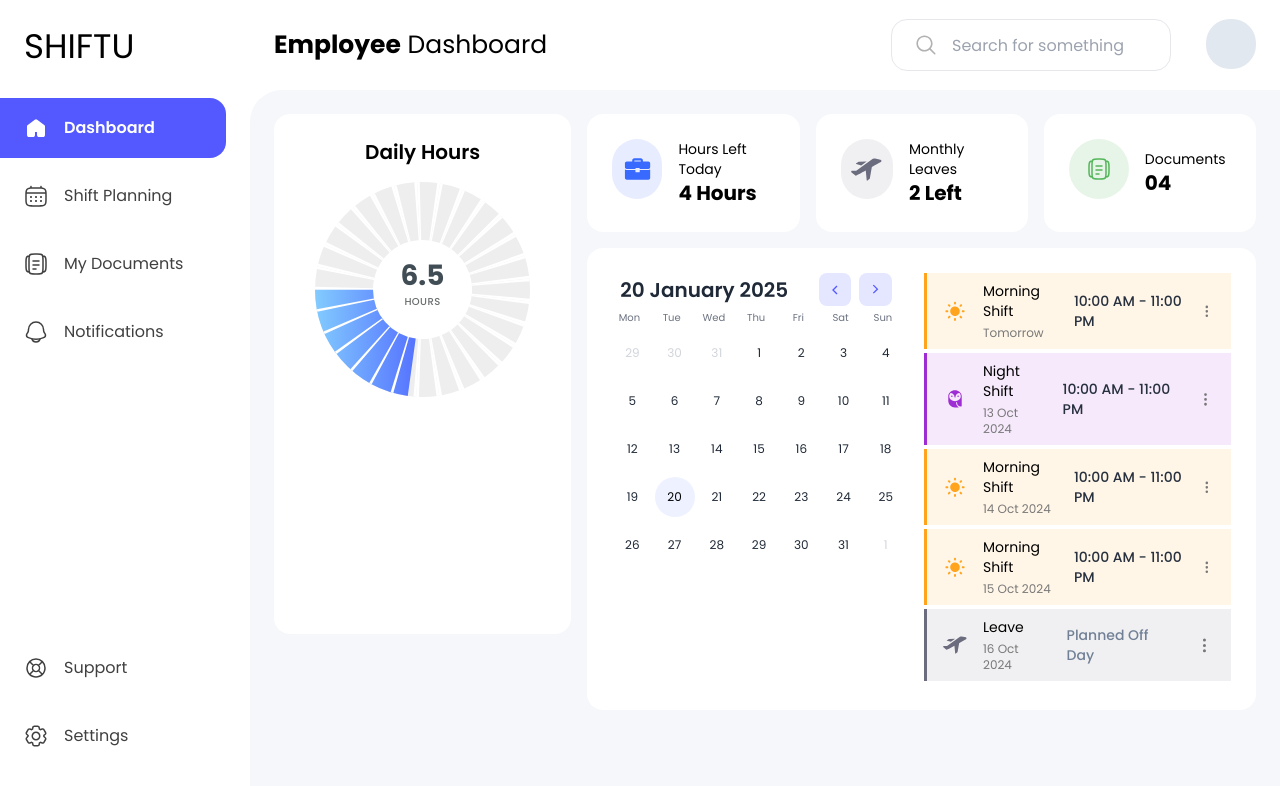
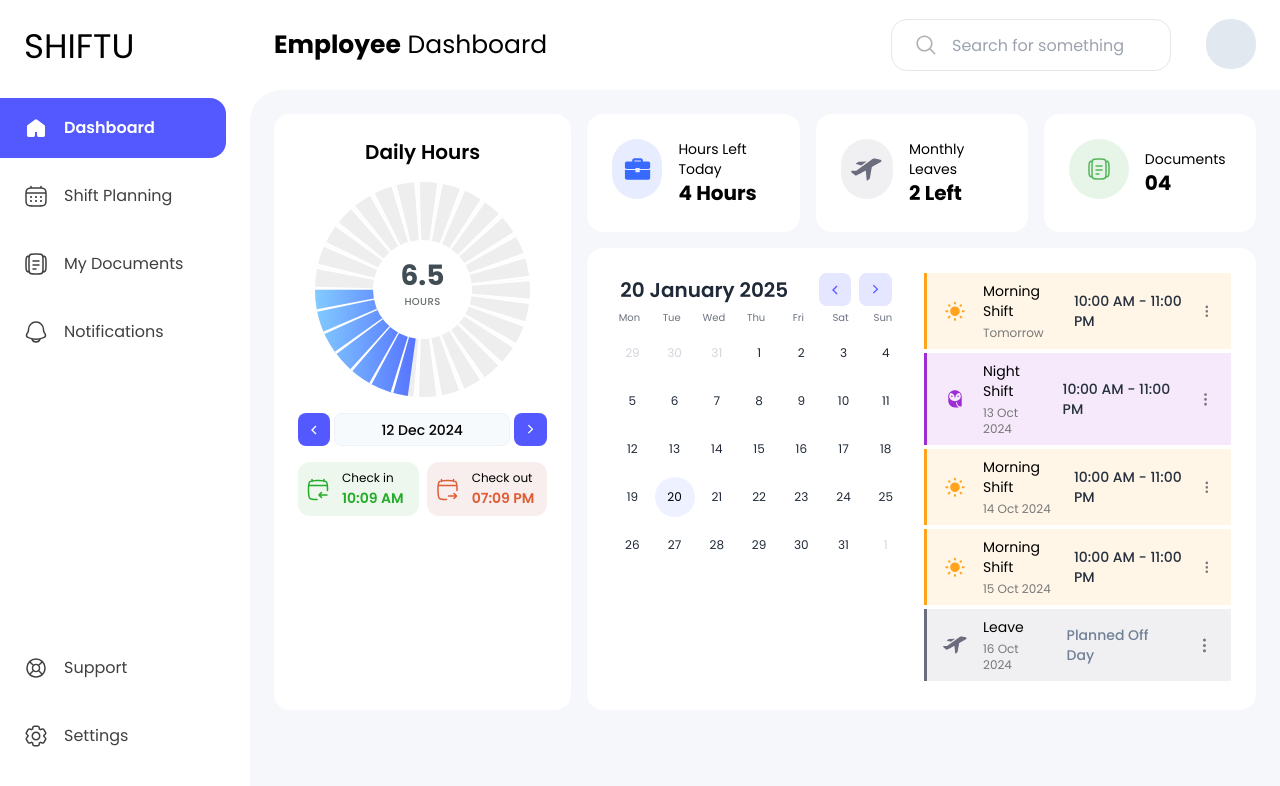
Before and after one commit to Q-Shifts/q-shifts_client, a React (Vite) app: page / in a window 1280 px wide. Shown: the top 786 px of the page. Built offline with nearby package versions, Linux system fonts and the light colour scheme.

Commit message:
time card component implementation

```diff
--- /dev/null
+++ b/src/components/TimeCard.tsx
@@ -0,0 +1,32 @@
+import { ReactNode } from "react";
+
+interface Props {
+  icon: ReactNode;
+  title: string;
+  time: string;
+  variant: keyof typeof variants;
+}
+
+const variants = {
+  success: {
+    parentClass: "bg-green-accent",
+    timeClass: "text-green-normal"
+  },
+  danger: {
+    parentClass: "bg-deepOrange-accent",
+    timeClass: "text-deepOrange-normal"
+  }
+} as const;
+
+export default function TimeCard({ icon, time, title, variant }: Props) {
+  const { parentClass, timeClass } = variants[variant];
+  return (
+    <div className={`flex gap-12 p-8 rounded-12 ${parentClass}`}>
+      <div className={`flex items-center ${timeClass}`}>{icon}</div>
+      <div className="flex flex-col gap-[2px]">
+        <h4 className="text-12">{title}</h4>
+        <h2 className={`text-14 font-semibold ${timeClass}`}>{time}</h2>
+      </div>
+    </div>
+  );
+}
--- a/src/pages/Dashboard.tsx
+++ b/src/pages/Dashboard.tsx
@@ -4,9 +4,14 @@ import DocumentsIcon from "~/assets/icons/documents-linear.svg?react";
 import SunIcon from "~/assets/icons/tabler_sun-filled.svg?react";
 import OwlIcon from "~/assets/icons/light_owl-rounded.svg?react";
 import PlaneIcon from "~/assets/icons/clarity_plane-solid.svg?react";
+import ArrowLeft from "~/assets/icons/arrow-left.svg?react";
+import ArrowRight from "~/assets/icons/arrow-right.svg?react";
+import CalenderCheckIn from "~/assets/icons/calendar-check-in.svg?react";
+import CalenderCheckOut from "~/assets/icons/calendar-check-out.svg?react";
 import Calendar from "~/components/Calender";
 import EventCard from "~/components/EventCard";
 import RadialChart from "~/components/RadialChart";
+import TimeCard from "~/components/TimeCard";
 
 const Dashboard = () => {
   const activityItems = [
@@ -71,9 +76,34 @@ const Dashboard = () => {
   return (
     <>
       <div className="flex gap-[16px]">
-        <div className="rounded-md flex gap-16 flex-col items-center p-24 bg-white w-[330px] h-[520px]">
+        <div className="rounded-md flex gap-16 flex-col items-center p-24 bg-white w-[330px]">
           <h2 className="text-center text-20 font-semibold">Daily Hours</h2>
           <RadialChart />
+          <div className="flex gap-4 w-full">
+            <button className="bg-blue-normal hover:bg-blue-normal-hover rounded-sm p-2 text-white">
+              <ArrowLeft />
+            </button>
+            <div className="flex-grow flex text-14 font-medium border border-gray-light-active rounded-sm bg-gray-light-hover items-center justify-center">
+              12 Dec 2024
+            </div>
+            <button className="bg-blue-normal hover:bg-blue-normal-hover rounded-sm p-2 text-white">
+              <ArrowRight />
+            </button>
+          </div>
+          <div className="grid grid-cols-2 gap-8 w-full">
+            <TimeCard
+              icon={<CalenderCheckIn />}
+              time="10:09 AM"
+              title="Check in"
+              variant="success"
+            />
+            <TimeCard
+              icon={<CalenderCheckOut />}
+              time="07:09 PM"
+              title="Check out"
+              variant="danger"
+            />
+          </div>
         </div>
         <div className="flex-grow">
           <div className="grid grid-cols-3 gap-[16px]">
--- a/tailwind.config.js
+++ b/tailwind.config.js
@@ -67,6 +67,14 @@ export default {
         blueGray: {
           normal: "#6C6C7F",
           accent: "#6C6C7F1A"
+        },
+        green: {
+          normal: "#24AB28",
+          accent: "#EDF7EE"
+        },
+        deepOrange: {
+          normal: "#DF5C34",
+          accent: "#F7EEED"
         }
       },
       fontFamily: {
@@ -94,6 +102,7 @@ export default {
         xl: "32px",
         lg: "24px",
         md: "16px",
+        12: "12px",
         sm: "8px"
       },
       spacing: {
@@ -104,6 +113,7 @@ export default {
         26: "26px",
         18: "18px",
         16: "16px",
+        12: "12px",
         8: "8px",
         4: "4px"
       }
```
